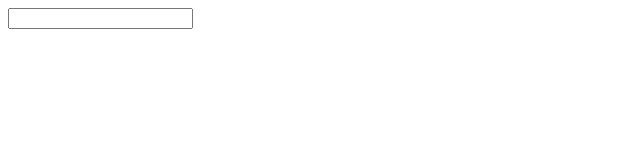
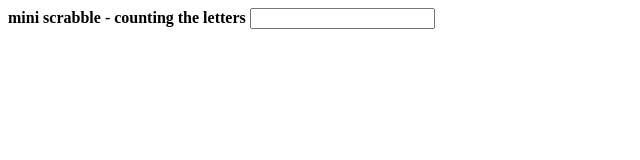
Before and after one commit to acciojob/mini-scrabble-54padmakshi, a website: page main.html in a window 1280 px wide. Shown: the whole page, without its empty margins (0-640 px from the left). Drawn offline with Linux system fonts and the light colour scheme.

Commit message:
modified

```diff
--- a/main.html
+++ b/main.html
@@ -9,7 +9,7 @@
 <body>
 	<!-- the entire body must be written by student -->
  <div>
-	<input type="text" id="evaluatedText" onchange="myFunction()">
+	<b>mini scrabble - counting the letters </b> <input type="text" id="evaluatedText" onchange="myFunction()">
 	<h3 id="letterCount"> </h3>
  </div>
 
```
